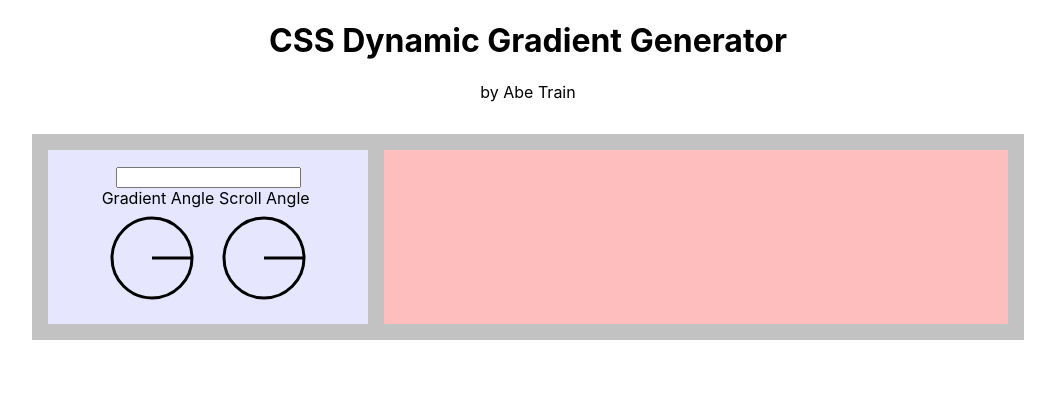
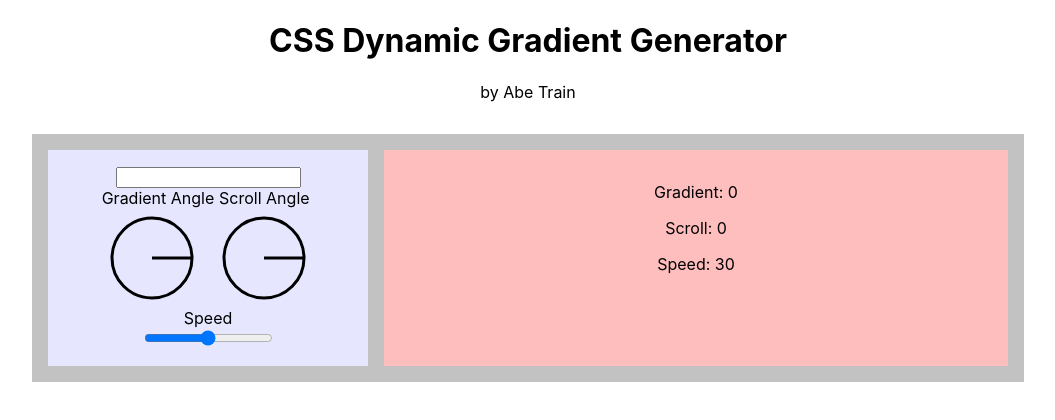
Before and after one commit to the-abe-train/dynamic-gradient, a React (Create React App) app: page / in a window 1280 px wide. Shown: the top 420 px of the page, without its empty margins (112-1167 px from the left). Built offline with nearby package versions, Linux system fonts and the light colour scheme.

Commit message:
Added states

```diff
--- a/src/console/Console.js
+++ b/src/console/Console.js
@@ -1,16 +1,28 @@
+import { useState } from "react";
+
 import { Wheel } from "./Wheel";
+import { Slider } from "./Slider";
+import { Content } from "./Content";
 
 export function Console() {
+
+  const [gradient, setGradient] = useState(0);
+  const [scroll, setScroll] = useState(0);
+  const [speed, setSpeed] = useState(30);
+
   return (
     <main>
       <div id="controls" className="content">
         <input type="text" />
         <div id="wheels">
-          <Wheel name={'gradient'} />
-          <Wheel name={'scroll'} />
+          <Wheel name={'gradient'} setAngle={setGradient} />
+          <Wheel name={'scroll'} setAngle={setScroll} />
         </div>
+        <Slider speed={speed} setSpeed={setSpeed} />
       </div>
-      <div id="output" className="content"></div>
+      <div id="output" className="content">
+        <Content gradient={gradient} scroll={scroll} speed={speed} />
+      </div>
     </main>
   )
 }
--- /dev/null
+++ b/src/console/Content.js
@@ -0,0 +1,9 @@
+export function Content({gradient, scroll, speed }) {
+  return (
+    <div>
+      <p>Gradient: {gradient}</p>
+      <p>Scroll: {scroll}</p>
+      <p>Speed: {speed}</p>
+    </div>
+  )
+}
--- /dev/null
+++ b/src/console/Slider.js
@@ -0,0 +1,9 @@
+export function Slider({ speed, setSpeed }) {
+  return (
+    <div>
+      <label htmlFor="speed">Speed</label><br />
+      <input type="range" name="speed" id="" min="1" max="59"
+        value={speed} onChange={e => setSpeed(e.target.value)} />
+    </div>
+  )
+}
--- a/src/console/Wheel.js
+++ b/src/console/Wheel.js
@@ -1,6 +1,8 @@
-export function Wheel({ name }) {
+export function Wheel({ name, angle, setAngle }) {
 
   const title = name.charAt(0).toUpperCase() + name.substr(1).toLowerCase()
+
+  let rotation;
 
   function activateDrag(e) {
     const wheelElement = e.target.closest(".wheel");
@@ -14,8 +16,11 @@ export function Wheel({ name }) {
       const mouse = { mx: e.clientX, my: e.clientY }
       let { mx, my } = mouse;
       let { wx, wy } = wheel;
-      let angle = Math.atan2(my - wy, mx - wx);
-      wheelElement.style.transform = `rotate(${angle}rad)`;
+
+      // Calculate angle
+      rotation = Math.atan2(my - wy, mx - wx);
+      wheelElement.style.transform = `rotate(${rotation}rad)`;
+      setAngle(rotation);
     }
 
     const deactivateDrag = (e) => {
```
